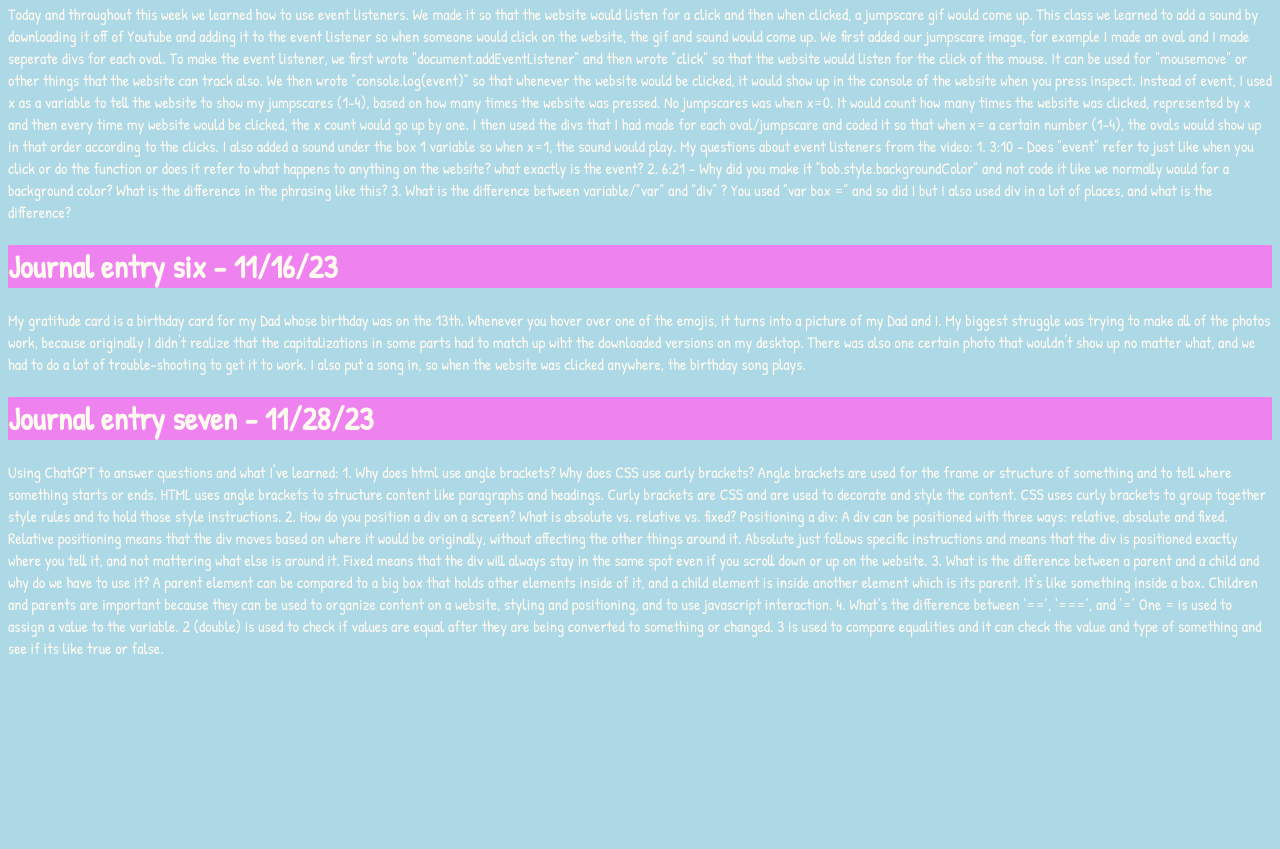
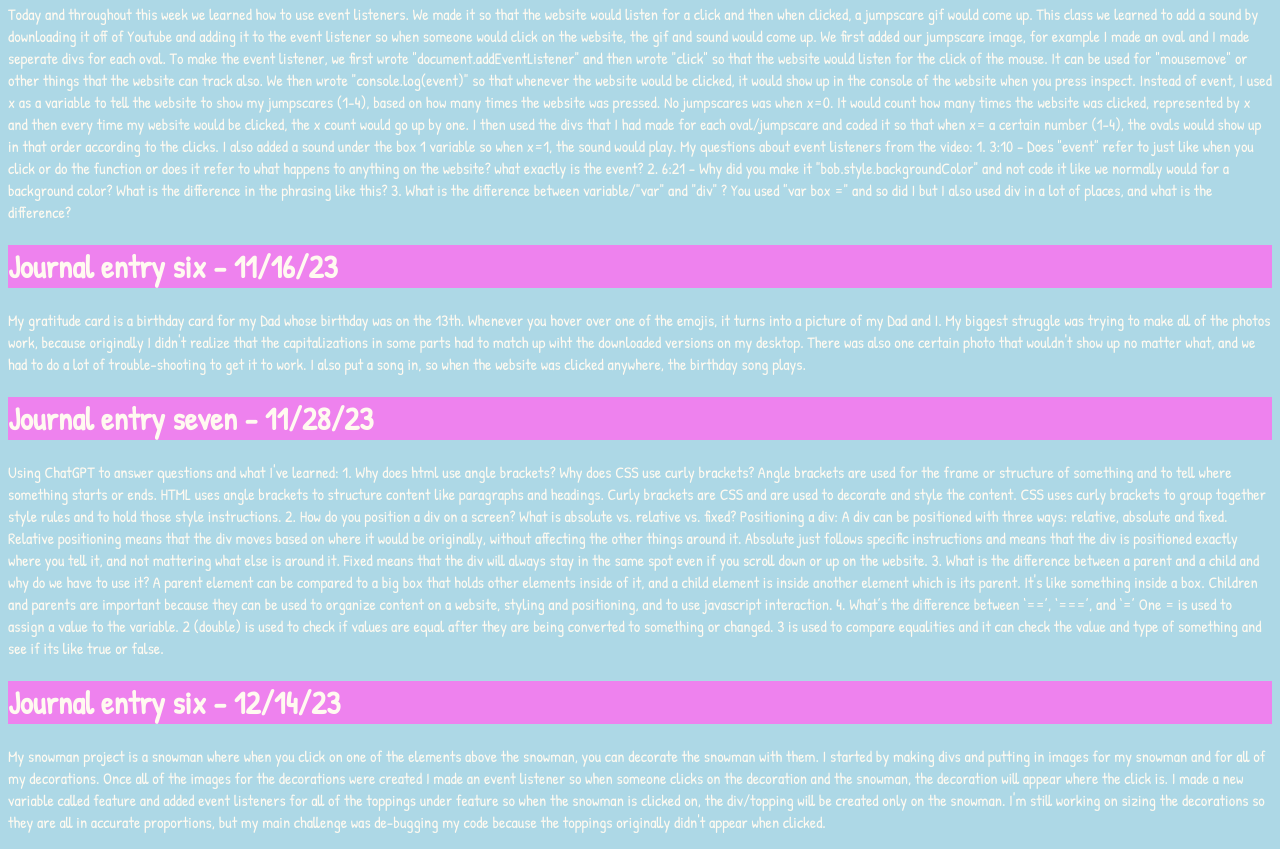
Before and after one commit to juliahale/juliahale.github.io, a plain HTML site: page journal.html in a window 1280 px wide. Shown: the part 602-1451 px from the top of the page. Before the commit the page ends 1277 px from the top, so only its background shows below. Drawn offline with Linux system fonts and the light colour scheme.

Commit message:
adding snowman

```diff
--- a/journal.html
+++ b/journal.html
@@ -39,7 +39,7 @@
 	<h1>Journal entry one - 9/21/23 </h1>
 
 	<p>
-	To save my journal to the internet, I went onto my terminal and I go into my folder from my terminal by typing cd ./desktop/juliahale.github.io. I git added, committed and pushed the font on my terminal so it was then online. I wrote "git add ." then "git commit -m "adding font" and then git push to connect it all. I then went to my journal website and I found my text that I typed on sublime there. </p>
+	To save my journal to the internet, I went onto my terminal and I go into my folder from my terminal by typing cd ./desktop/juliahale.github.io/ I git added, committed and pushed the font on my terminal so it was then online. I wrote "git add ." then "git commit -m "adding font" and then git push to connect it all. I then went to my journal website and I found my text that I typed on sublime there. </p>
 
 	<h1>Journal entry two - 9/26/23 </h1>
 	<p>
@@ -81,5 +81,8 @@
 	4. What’s the difference between ‘==’, ‘===’, and ‘=’
 	One = is used to assign a value to the variable. 2 (double) is used to check if values are equal after they are being converted to something or changed. 3 is used to compare equalities and it can check the value and type of something and see if its like true or false.
 	</p>
+	<h1>Journal entry six - 12/14/23 </h1>
+	<p>
+	My snowman project is a snowman where when you click on one of the elements above the snowman, you can decorate the snowman with them. I started by making divs and putting in images for my snowman and for all of my decorations. Once all of the images for the decorations were created I made an event listener so when someone clicks on the decoration and the snowman, the decoration will appear where the click is. I made a new variable called feature and added event listeners for all of the toppings under feature so when the snowman is clicked on, the div/topping will be created only on the snowman. I'm still working on sizing the decorations so they are all in accurate proportions, but my main challenge was de-bugging my code because the toppings originally didn't appear when clicked.
 </body>
 </html>
```
